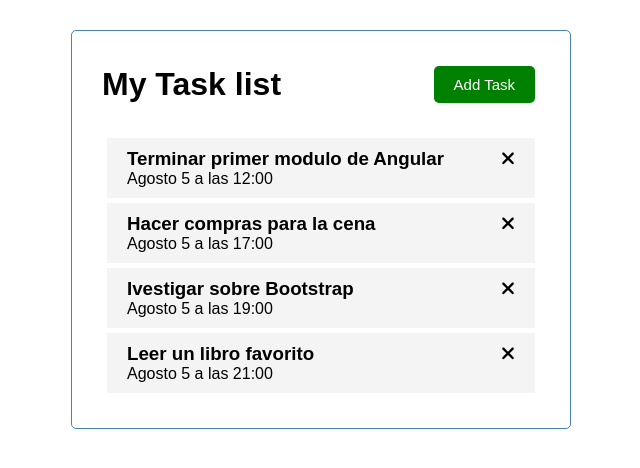
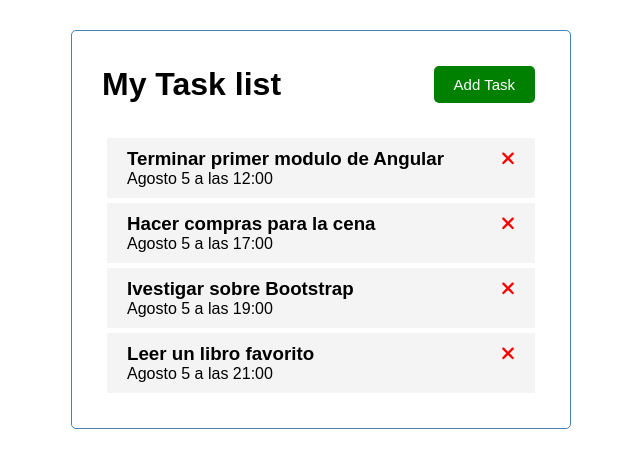
Before and after one commit to GaL92/TaskList-, an Angular app: page / in a window 1280 px wide. Shown: the top 468 px of the page, without its empty margins (319-959 px from the left). Built offline with nearby package versions, Linux system fonts and the light colour scheme.

Commit message:
Instalando json-server

```diff
--- /dev/null
+++ b/db.json
@@ -0,0 +1,40 @@
+{
+
+    "tasks": [
+
+        {
+
+            "id": 1,
+            "text": "Terminar primer modulo de Angular",
+            "day": "Agosto 5 a las 12:00",
+            "reminder": true
+        }
+
+        ,{
+
+            "id": 2,
+            "text": "Hacer compras para la cena",
+            "day": "Agosto 5 a las 17:00",
+            "reminder": true
+        }
+
+        ,{
+
+            "id": 3,
+            "text": "Ivestigar sobre Bootstrap",
+            "day": "Agosto 5 a las 19:00",
+            "reminder": false
+        }
+
+        ,{
+
+            "id": 4,
+            "text": "Leer un libro favorito",
+            "day": "Agosto 5 a las 21:00",
+            "reminder": false
+        }
+    ]
+
+
+
+}
--- a/package.json
+++ b/package.json
@@ -6,7 +6,8 @@
     "start": "ng serve",
     "build": "ng build",
     "watch": "ng build --watch --configuration development",
-    "test": "ng test"
+    "test": "ng test",
+    "server": "json-server --watch db.json --port 5000"
   },
   "private": true,
   "dependencies": {
@@ -23,6 +24,7 @@
     "@fortawesome/free-brands-svg-icons": "^6.1.1",
     "@fortawesome/free-regular-svg-icons": "^6.1.1",
     "@fortawesome/free-solid-svg-icons": "^6.1.1",
+    "json-server": "^0.17.0",
     "rxjs": "~7.5.0",
     "tslib": "^2.3.0",
     "zone.js": "~0.11.4"
--- a/src/app/components/tasks-item/tasks-item.component.html
+++ b/src/app/components/tasks-item/tasks-item.component.html
@@ -1,6 +1,11 @@
 <div class="task">
     <h3>{{task.text}}
-    <fa-icon [icon]="faTimes"></fa-icon></h3>
+    <fa-icon
+
+        [icon]="faTimes"
+        [ngStyle]="{'color':'red'}"
+
+        ></fa-icon></h3>
     <p>{{task.day}}</p>
 
 </div>
```
Also changed, not shown: 1 other file (tests, documents, lock files or other folders).
